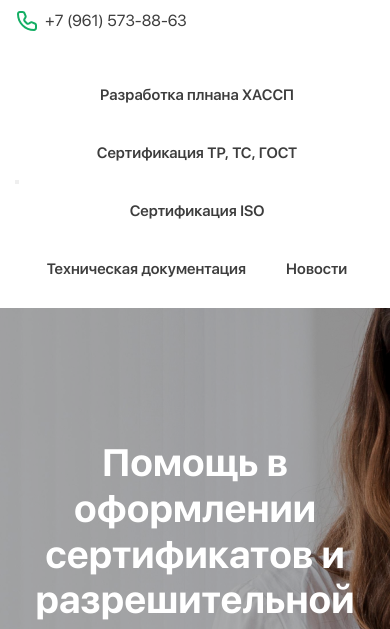
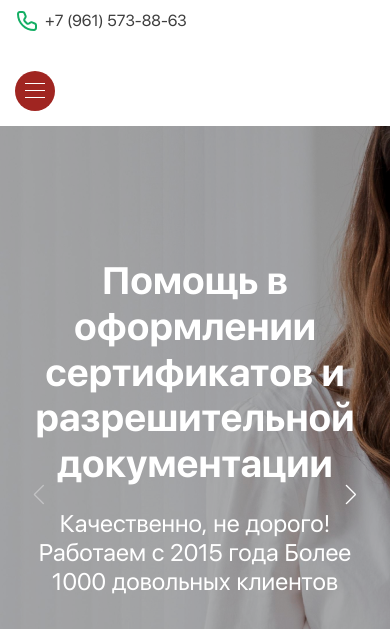
Before and after one commit to VakhitovAleksandr/Everest, a plain HTML site: page index.html in a window 390 px wide. Shown: the part 166-795 px from the top of the page. Drawn offline with nearby package versions, Linux system fonts and the light colour scheme.

Commit message:
13.06.22

```diff
--- a/css/style.scss
+++ b/css/style.scss
@@ -129,14 +129,18 @@
   }
 }
 
-.nav-top {
-  display: flex;
-  align-items: center;
+// Navigation
+.nav {
+  background: #fff;
+}
+.nav-bottom {
+  margin-bottom: 82px;
+}
+.nav-mobile {
   @media (max-width: 1000px) {
     padding: 15px 0;
   }
 }
-// Menu
 .menu {
   display: flex;
   align-items: center;
@@ -146,6 +150,15 @@
   width: 100%;
   justify-content: center;
   background: #fff;
+  @media (max-width: 1000px) {
+    flex-direction: column;
+    align-items: stretch;
+    text-align: center;
+    row-gap: 0px;
+    & > *:not(:first-child) {
+      border-top: solid 1px #eee;
+    }
+  }
 }
 .menu__item {
   display: block;
@@ -162,15 +175,78 @@
   color: inherit;
   border-bottom: 2px solid transparent;
   transition: 0.2s;
+  text-align: center;
 
   &:hover,
   &-active {
     border-bottom: 2px solid #14ae64;
   }
 }
-.nav-bottom {
-  background: #fff;
-  margin-bottom: 82px;
+.menu-mobile {
+  @media (max-width: 1000px) {
+    border-top: solid 1px #eee;
+    position: absolute;
+    transform: translateY(-100%);
+    left: 0;
+    top: 100%;
+    width: 100%;
+
+    z-index: -1;
+    & .menu__item {
+      background: #f9f9f9;
+    }
+  }
+}
+.burger-menu {
+  display: none;
+  border: none;
+  width: 40px;
+  height: 40px;
+  border-radius: 50%;
+  background: #a02521;
+  padding: 10px;
+  & span {
+    display: block;
+    width: 100%;
+    height: 1px;
+    background: #fff;
+    position: relative;
+  }
+  & span::after,
+  & span::before {
+    content: "";
+    display: block;
+    position: absolute;
+    transition: 0.2s;
+    left: 0;
+    background: inherit;
+    width: 100%;
+    height: 1px;
+  }
+  & span::before {
+    transform: translateY(-7px);
+  }
+  & span::after {
+    transform: translateY(7px);
+  }
+  @media (max-width: 1000px) {
+    display: block;
+  }
+}
+.burger-menu.active {
+  & span {
+    height: 0;
+  }
+  & span::after,
+  & span::before {
+    transform: translateY(0);
+  }
+  & span::before {
+    transform: rotate(45deg);
+  }
+  & span::after {
+    transform: rotate(-45deg);
+  }
 }
 
 // Swiper
--- a/index.html
+++ b/index.html
@@ -16,7 +16,6 @@
   <!-- Header -->
   <header class="header" id="header">
     <div class="container">
-      <div class="header__row">
       <div class="header__content">
         <a href="/" class="header__logo">
           <img src="./img/logo.png" alt="эверест" />
@@ -33,10 +32,11 @@
         </ul>
       </div>
     </div>
-      <div class="header__row">
-        <nav id="nav" class="nav-top">
+    <!-- Nav Top -->
+    <nav class="nav nav-mobile">
+      <div class="nav__inner container">
         <button class="burger-menu"><span></span></button>
-          <ul class="menu">
+        <ul class="menu menu-mobile">
           <li class="menu__item">
             <a href="#" class="menu__link">Разработка плнана ХАССП</a>
           </li>
@@ -53,11 +53,9 @@
             <a href="#" class="menu__link">Новости</a>
           </li>
         </ul>
+      </div>
     </nav>
-      </div>
-    </div>
   </header>
-
 
 
   <!-- Main -->
@@ -181,8 +179,8 @@
 
     </div>
 
-    <div class="nav-bottom">
-      <div class="container">
+    <div class="nav nav-bottom">
+      <div class="nav__inner container">
         <ul class="menu">
           <li class="menu__item">
             <a href="#" class="menu__link">О компании</a>
@@ -192,7 +190,6 @@
           </li>
           <li class="menu__item">
             <a href="#" class="menu__link">Связаться с нами</a>
-          </li>
           </li>
         </ul>
       </div>
```
Also changed, not shown: css/style.css, 1 other file. Lines whose indentation alone changed are shown as unchanged.
